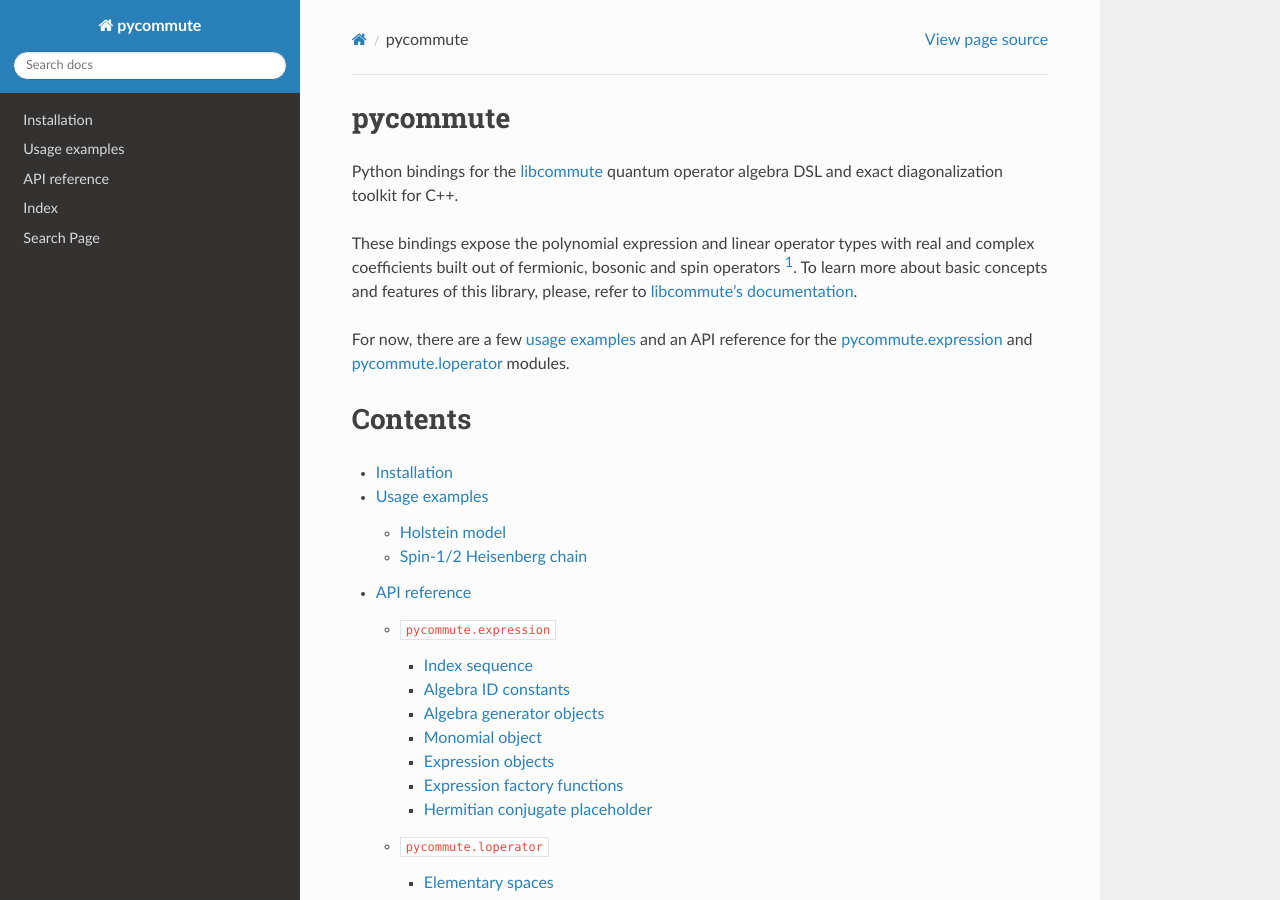
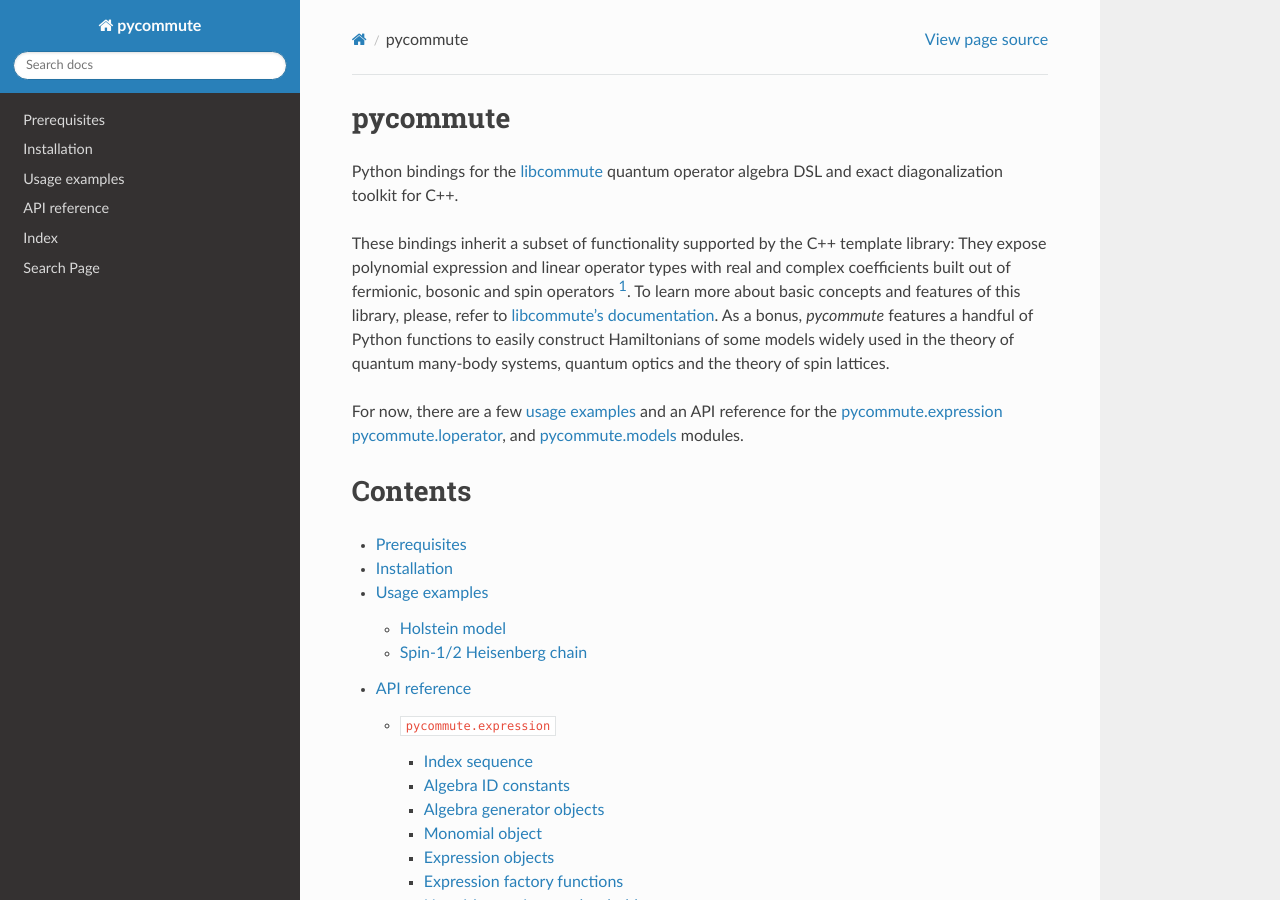
Before and after one commit to krivenko/pycommute, a Sphinx documentation site: the page built from docs/index.rst, in a window 1280 px wide and 900 px high. Built offline with Sphinx 7.4.7 and the Read the Docs theme 2.0.0, drawn with Linux system fonts in a browser that asks for light colours.

```diff
--- a/docs/index.rst
+++ b/docs/index.rst
@@ -4,15 +4,20 @@ pycommute
 Python bindings for the `libcommute <https://github.com/krivenko/libcommute>`_
 quantum operator algebra DSL and exact diagonalization toolkit for C++.
 
-These bindings expose the polynomial expression and linear operator types with
+These bindings inherit a subset of functionality supported by the C++ template
+library: They expose polynomial expression and linear operator types with
 real and complex coefficients built out of fermionic, bosonic and spin
 operators [#]_. To learn more about basic concepts and features of this library,
 please, refer to
 `libcommute's documentation <https://krivenko.github.io/libcommute/>`_.
+As a bonus, *pycommute* features a handful of Python functions to easily
+construct Hamiltonians of some models widely used in the theory of quantum
+many-body systems, quantum optics and the theory of spin lattices.
 
 For now, there are a few :ref:`usage examples <examples>` and an API reference
-for the :ref:`pycommute.expression <expression_ref>` and
-:ref:`pycommute.loperator <loperator_ref>` modules.
+for the :ref:`pycommute.expression <expression_ref>`
+:ref:`pycommute.loperator <loperator_ref>`, and
+:ref:`pycommute.models <models_ref>` modules.
 
 Contents
 ========
```
Also changed, not shown: docs/installation.rst (+14 -0 lines).
